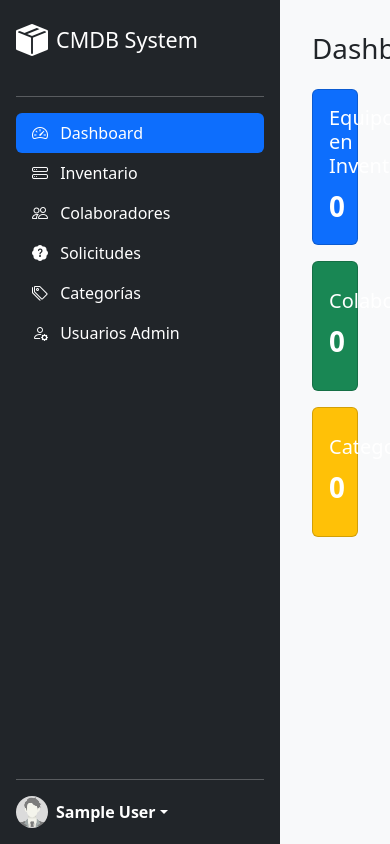
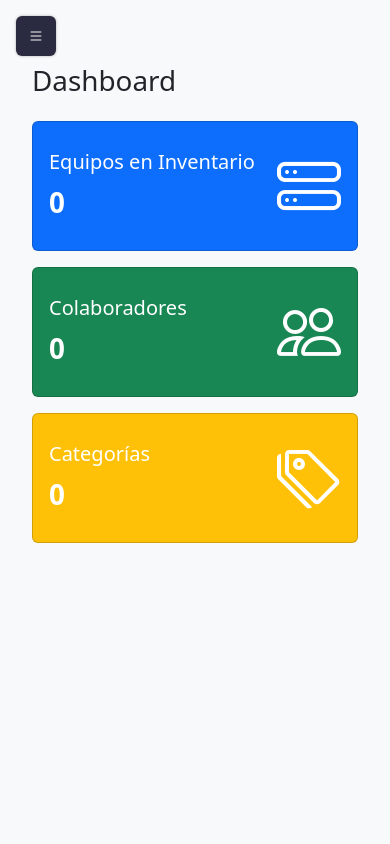
Before and after one commit to notSoEliel/cmdb_project, a PHP site: page / in a window 390 px wide. Run offline with PHP 8.4, Linux system fonts and the light colour scheme; the visitor is signed in with stand-in values (Sample User, id 1); data that the repository does not hold is empty; some libraries are stand-ins or nearby versions.

Commit message:
refactor(layout): implement responsive sidebar with mobile toggle
- Add new CSS file for layout and sidebar styling
- Implement mobile-friendly sidebar toggle functionality
- Improve layout structure and move inline styles to CSS
- Update dashboard grid columns for better responsiveness

```diff
--- /dev/null
+++ b/public/css/style.css
@@ -0,0 +1,118 @@
+/* ===== Base Layout ===== */
+body {
+  display: flex;
+  min-height: 100vh;
+  flex-direction: row;
+  overflow: hidden;
+}
+
+.content-wrapper {
+  margin-left: 280px;
+  flex-grow: 1;
+  height: 100vh;
+  overflow-y: auto;
+  padding: 2rem;
+  background-color: #f8f9fa;
+  transition: margin-left 0.3s ease;
+}
+
+@media (max-width: 992px) {
+  .content-wrapper {
+    margin-left: 0;
+    padding-top: 4rem;
+  }
+}
+
+/* ===== Sidebar Styling ===== */
+.sidebar {
+  position: fixed;
+  top: 0;
+  left: 0;
+  bottom: 0;
+  width: 280px;
+  background-color: #1e1e2f;
+  color: #fff;
+  z-index: 100;
+  overflow-y: auto;
+  transition: transform 0.3s ease;
+}
+
+.sidebar.show {
+  transform: translateX(0);
+}
+
+@media (max-width: 992px) {
+  .sidebar {
+    transform: translateX(-100%);
+  }
+}
+
+/* ===== Sidebar Nav ===== */
+.sidebar a {
+  color: #ccc;
+  text-decoration: none;
+  display: flex;
+  align-items: center;
+  padding: 0.75rem 1.25rem;
+  transition: background-color 0.2s ease, color 0.2s ease;
+  font-size: 0.95rem;
+}
+
+.sidebar a:hover,
+.sidebar a.active {
+  background-color: #2a2a40;
+  color: #fff;
+}
+
+.sidebar a i {
+  margin-right: 0.75rem;
+  font-size: 1.1rem;
+}
+
+.sidebar hr {
+  border-color: rgba(255, 255, 255, 0.1);
+}
+
+/* ===== Sidebar Footer ===== */
+.sidebar-footer {
+  margin-top: auto;
+  padding: 1rem 1.25rem;
+  border-top: 1px solid rgba(255, 255, 255, 0.1);
+  display: flex;
+  align-items: center;
+}
+
+.sidebar-footer img {
+  width: 36px;
+  height: 36px;
+  border-radius: 50%;
+  margin-right: 0.75rem;
+}
+
+.sidebar-footer span {
+  font-weight: 500;
+}
+
+/* ===== Overlay ===== */
+.sidebar-overlay {
+  position: fixed;
+  inset: 0;
+  background-color: rgba(0, 0, 0, 0.5);
+  display: none;
+  z-index: 90;
+}
+
+.sidebar.show + .sidebar-overlay {
+  display: block;
+}
+
+/* ===== Hamburger Button ===== */
+.toggle-sidebar {
+  background-color: #2a2a40;
+  color: white;
+  border: none;
+  padding: 0.5rem 0.75rem;
+  border-radius: 0.375rem;
+  box-shadow: 0 0 3px rgba(0, 0, 0, 0.3);
+  z-index: 110;
+}
--- a/src/Views/dashboard/index.php
+++ b/src/Views/dashboard/index.php
@@ -1,6 +1,6 @@
 <h1 class="mb-4">Dashboard</h1>
 <div class="row">
-    <div class="col-md-4">
+    <div class="col-lg-4">
         <div class="card text-white bg-primary mb-3">
             <div class="card-body">
                 <div class="d-flex justify-content-between align-items-center">
@@ -13,7 +13,7 @@
             </div>
         </div>
     </div>
-    <div class="col-md-4">
+    <div class="col-lg-4">
         <div class="card text-white bg-success mb-3">
             <div class="card-body">
                 <div class="d-flex justify-content-between align-items-center">
@@ -26,7 +26,7 @@
             </div>
         </div>
     </div>
-    <div class="col-md-4">
+    <div class="col-lg-4">
         <div class="card text-white bg-warning mb-3">
             <div class="card-body">
                 <div class="d-flex justify-content-between align-items-center">
--- a/src/Views/layout.php
+++ b/src/Views/layout.php
@@ -2,90 +2,38 @@
 <html lang="es">
 
 <head>
-    <meta charset="UTF-8">
-    <meta name="viewport" content="width=device-width, initial-scale=1.0">
+    <meta charset="UTF-8" />
+    <meta name="viewport" content="width=device-width, initial-scale=1.0" />
     <title><?= $pageTitle ?? 'CMDB' ?></title>
+
+    <!-- Bootstrap & Icons -->
     <link href="https://cdn.jsdelivr.net/npm/bootstrap@5.3.3/dist/css/bootstrap.min.css" rel="stylesheet">
     <link rel="stylesheet" href="https://cdn.jsdelivr.net/npm/bootstrap-icons@1.11.3/font/bootstrap-icons.min.css">
 
-    <style>
-        body {
-            display: flex;
-            min-height: 100vh;
-            flex-direction: row;
-            overflow: hidden;
-        }
-
-        .sidebar {
-            position: fixed;
-            top: 0;
-            left: 0;
-            bottom: 0;
-            width: 280px;
-            overflow-y: auto;
-            background-color: #212529;
-            z-index: 100;
-        }
-
-        .content-wrapper {
-            flex-grow: 1;
-            margin-left: 280px;
-            height: 100vh;
-            overflow-y: auto;
-            padding: 2rem;
-            background-color: #f8f9fa;
-        }
-
-        label.error {
-            color: #dc3545;
-            font-size: 0.875em;
-        }
-
-        input.error,
-        select.error {
-            border-color: #dc3545 !important;
-        }
-
-        .table-responsive-sticky {
-            overflow-x: auto;
-            position: relative;
-        }
-
-        .table-responsive-sticky th,
-        .table-responsive-sticky td {
-            white-space: nowrap;
-        }
-
-        .sticky-col {
-            position: -webkit-sticky;
-            position: sticky;
-            background-color: #ffffff;
-            /* Un fondo blanco se ve mejor en las celdas fijas */
-        }
-
-        .first-col {
-            left: 0;
-            z-index: 2;
-        }
-
-        .last-col {
-            right: 0;
-            z-index: 2;
-        }
-    </style>
+    <!-- Tu CSS principal -->
+    <link rel="stylesheet" href="<?= BASE_URL ?>css/style.css">
 </head>
 
 <body>
-    <div class="sidebar">
-        <?php require_once 'partials/sidebar.php'; // Incluimos el menú lateral
-        ?>
-    </div>
+    <!-- Botón Hamburguesa (z-index alto para que siempre esté encima del overlay) -->
+    <button
+        class="btn toggle-sidebar d-lg-none"
+        style="position: fixed; top: 1rem; left: 1rem; z-index: 115;">
+        <i class="bi bi-list"></i>
+    </button>
 
+    <!-- Sidebar -->
+   <?php require_once 'partials/sidebar.php'; ?>
+
+    <!-- Overlay (ahora justo después del sidebar, para poder usar + si quisieras) -->
+    <div class="sidebar-overlay d-lg-none"></div>
+
+    <!-- Contenido principal -->
     <main class="content-wrapper">
-        <?= $content ?? '' // Aquí se renderizará el contenido de cada página
-        ?>
+        <?= $content ?? '' ?>
     </main>
 
+    <!-- Scripts -->
     <script src="https://code.jquery.com/jquery-3.7.1.min.js"></script>
     <script src="https://cdn.jsdelivr.net/npm/bootstrap@5.3.3/dist/js/bootstrap.bundle.min.js"></script>
     <script src="https://cdn.jsdelivr.net/npm/jquery-validation@1.20.0/dist/jquery.validate.min.js"></script>
@@ -103,30 +51,31 @@
 
     <script>
         document.addEventListener('DOMContentLoaded', function() {
-            document.querySelectorAll('.form-delete').forEach(form => {
-                form.addEventListener('submit', function(event) {
-                    event.preventDefault();
-                    Swal.fire({
-                        title: '¿Estás seguro?',
-                        text: "¡No podrás revertir esta acción!",
-                        icon: 'warning',
-                        showCancelButton: true,
-                        confirmButtonColor: '#3085d6',
-                        cancelButtonColor: '#d33',
-                        confirmButtonText: 'Sí, ¡bórralo!',
-                        cancelButtonText: 'Cancelar'
-                    }).then((result) => {
-                        if (result.isConfirmed) {
-                            this.submit();
-                        }
-                    });
-                });
+            const sidebar = document.querySelector('.sidebar');
+            const toggleBtn = document.querySelector('.toggle-sidebar');
+            const overlay = document.querySelector('.sidebar-overlay');
+
+            toggleBtn?.addEventListener('click', function() {
+                sidebar.classList.toggle('show');
+                overlay.style.display = sidebar.classList.contains('show') ? 'block' : 'none';
+            });
+
+            overlay?.addEventListener('click', function() {
+                sidebar.classList.remove('show');
+                overlay.style.display = 'none';
+            });
+
+            // Al pasar a desktop, cerramos el sidebar y ocultamos overlay
+            window.addEventListener('resize', function() {
+                if (window.innerWidth > 768) {
+                    sidebar.classList.remove('show');
+                    overlay.style.display = 'none';
+                }
             });
         });
     </script>
 
     <?= $validationScript ?? '' ?>
-
     <script src="<?= BASE_URL ?>js/app.js"></script>
 </body>
 
--- a/src/Views/partials/sidebar.php
+++ b/src/Views/partials/sidebar.php
@@ -3,8 +3,8 @@
 $userRole = $_SESSION['user_role'] ?? null;
 $current_route = $_GET['route'] ?? 'home';
 ?>
-<div class="d-flex flex-column flex-shrink-0 p-3 text-bg-dark h-100">
-    <a href="<?= BASE_URL ?>" class="d-flex align-items-center mb-3 mb-md-0 me-md-auto text-white text-decoration-none">
+<div class="sidebar d-flex flex-column flex-shrink-0 p-3 h-100">
+    <a href="<?= BASE_URL ?>" class="d-flex pt-lg-5 align-items-center mb-3 mb-md-0 me-md-auto text-white text-decoration-none">
         <i class="bi bi-box-seam-fill me-2" style="font-size: 2rem;"></i>
         <span class="fs-4">CMDB System</span>
     </a>
```
